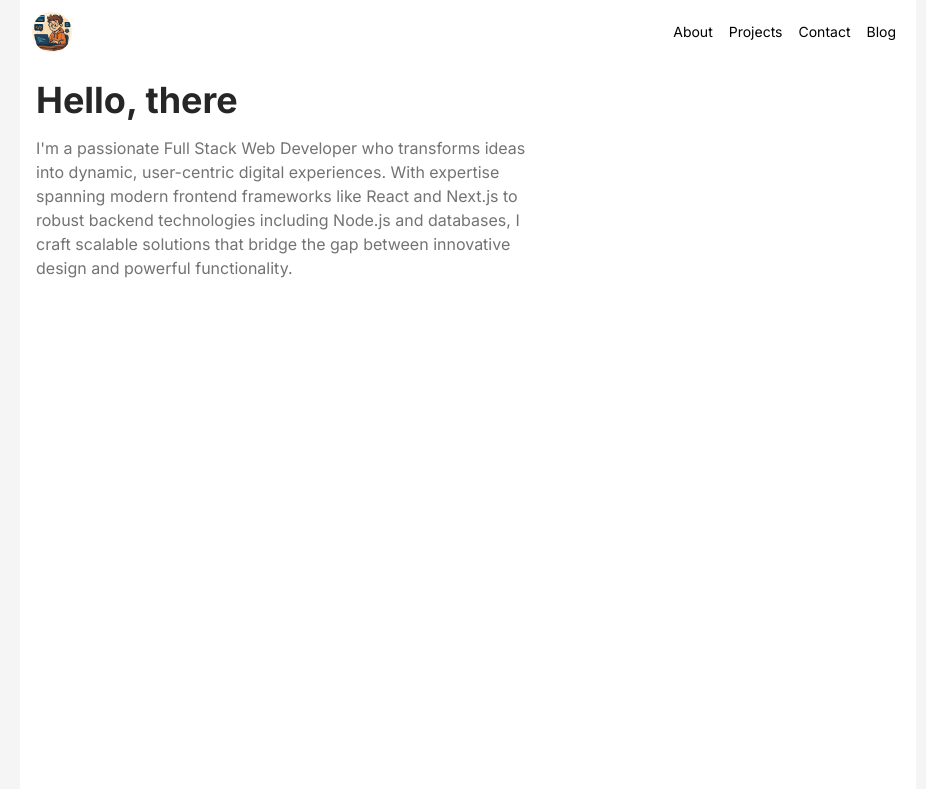
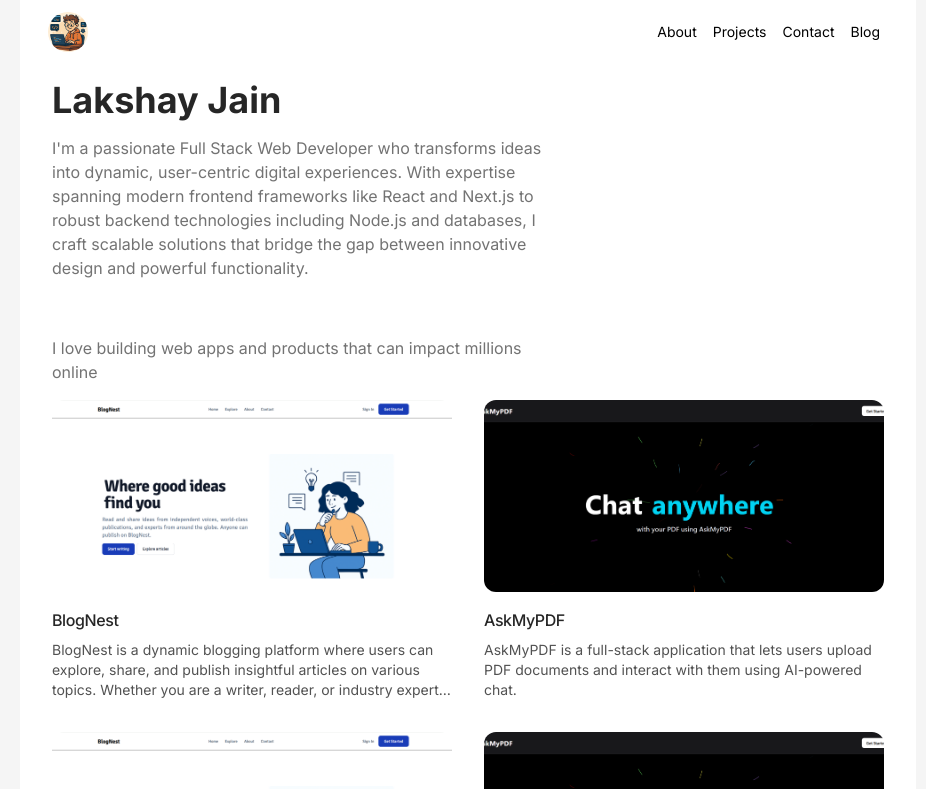
Before and after one commit to LakshayJ17/portfolio-website, a Next.js app: page / in a window 1280 px wide. Shown: the top 789 px of the page, without its empty margins (172-1098 px from the left). Built offline with nearby package versions, Linux system fonts and the light colour scheme.

Commit message:
Add Projects component and images for BlogNest and AskMyPDF

```diff
--- a/src/app/page.tsx
+++ b/src/app/page.tsx
@@ -1,11 +1,12 @@
 import { Container } from "@/components/container";
+import { Projects } from "@/components/projects";
 
 export default function Home() {
   return (
     <div className="min-h-screen flex items-start justify-start">
-      <Container className="min-h-[200vh] p-4 md:pt-20 md:pb-10">
+      <Container className="min-h-[200vh] px-8 md:pt-20 md:pb-10">
         <h1 className="text-2xl md:text-4xl font-bold tracking-light text-primary">
-          Hello, there
+          Lakshay Jain
         </h1>
         <p className="text-sm text-secondary md:text-base pt-4 max-w-lg">
           I&apos;m a passionate Full Stack Web Developer who transforms ideas
@@ -15,6 +16,7 @@ export default function Home() {
           solutions that bridge the gap between innovative design and powerful
           functionality.
         </p>
+        <Projects />
       </Container>
     </div>
   );
--- a/src/components/navbar/index.tsx
+++ b/src/components/navbar/index.tsx
@@ -32,17 +32,14 @@ export const Navbar = () => {
             <motion.nav
                 animate={{
                     boxShadow: scrolled ? "var(--shadow-input)" : "none",
-                    width: scrolled ? "40%" : "100%",
+                    width: scrolled ? "50%" : "100%",
                     y: scrolled ? 10 : 0,
-                    backgroundColor: scrolled
-                        ? "rgba(255, 255, 255, 0.8)"
-                        : "transparent",
                 }}
                 transition={{
                     duration: 0.3,
-                    ease: "easeInOut",
+                    ease: "linear",
                 }}
-                className="fixed inset-x-0 top-1 mx-auto flex max-w-4xl items-center justify-between rounded-full px-3 py-2 dark:bg-neutral-900"
+                className="fixed inset-x-0 top-1 mx-auto flex max-w-4xl items-center justify-between rounded-4xl px-7 py-2 bg-white dark:bg-neutral-900 z-100"
             >
                 <Image
                     className="h-10 w-10 rounded-full"
@@ -67,7 +64,7 @@ export const Navbar = () => {
                                     className="absolute inset-0 h-full w-full rounded-md bg-neutral-100 dark:bg-neutral-800"
                                 />
                             )}
-                            <span className="relative z-10">{item.title}</span>
+                            <span className="relative z-10 text-black dark:text-white">{item.title}</span>
                         </Link>
                     ))}
                 </div>
--- /dev/null
+++ b/src/components/projects.tsx
@@ -0,0 +1,88 @@
+"use client";
+
+import Image from "next/image";
+import { motion } from "motion/react";
+import Link from "next/link";
+
+export const Projects = () => {
+  const projects = [
+    {
+      title: "BlogNest",
+      src: "/projects/blognest.png",
+      description:
+        "BlogNest is a dynamic blogging platform where users can explore, share, and publish insightful articles on various topics. Whether you are a writer, reader, or industry expert, BlogNest provides a seamless and engaging experience to discover and express ideas",
+      href: "#",
+    },
+    {
+      title: "AskMyPDF",
+      src: "/projects/askmypdf.png",
+      description:
+        "AskMyPDF is a full-stack application that lets users upload PDF documents and interact with them using AI-powered chat.",
+      href: "#",
+    },
+    {
+      title: "TaskFlux",
+      src: "/projects/blognest.png",
+      description:
+        "AskMyPDF is a full-stack application that lets users upload PDF documents and interact with them using AI-powered chat.",
+      href: "#",
+    },
+    {
+      title: "Portfolio",
+      src: "/projects/askmypdf.png",
+      description:
+        "AskMyPDF is a full-stack application that lets users upload PDF documents and interact with them using AI-powered chat.",
+      href: "#",
+    },
+  ];
+
+  return (
+    <div className="py-10">
+      <p className="text-secondary max-w-lg pt-4 text-sm md:text-base">
+        I love building web apps and products that can impact millions online
+      </p>
+
+      <div className="grid grid-cols-1 gap-8 py-4 md:grid-cols-2">
+        {projects.map((project, idx) => (
+          <motion.div
+            initial={{
+              opacity: 0,
+              filter: "blur(10px)",
+              y: 100,
+            }}
+            whileInView={{
+              opacity: 1,
+              filter: "blur(0px)",
+              y: 0,
+            }}
+            transition={{
+              duration: 0.3,
+              delay: idx * 0.1,
+              ease: "easeInOut",
+            }}
+            key={project.title}
+            className="group relative"
+          >
+            <Link href={project.href} className="block">
+              <Image
+                src={project.src}
+                alt={project.title}
+                height={300}
+                width={300}
+                className="h-48 w-full rounded-xl object-cover transition duration-200 group-hover:scale-[1.02]"
+              />
+              <div className="mt-4 space-y-2">
+                <h2 className="font-medium tracking-tight text-neutral-800 dark:text-neutral-200">
+                  {project.title}
+                </h2>
+                <p className="text-sm text-neutral-600 dark:text-neutral-400 line-clamp-3">
+                  {project.description}
+                </p>
+              </div>
+            </Link>
+          </motion.div>
+        ))}
+      </div>
+    </div>
+  );
+};
```
Also changed, not shown: public/projects/askmypdf.png (added), public/projects/blognest.png (added).
